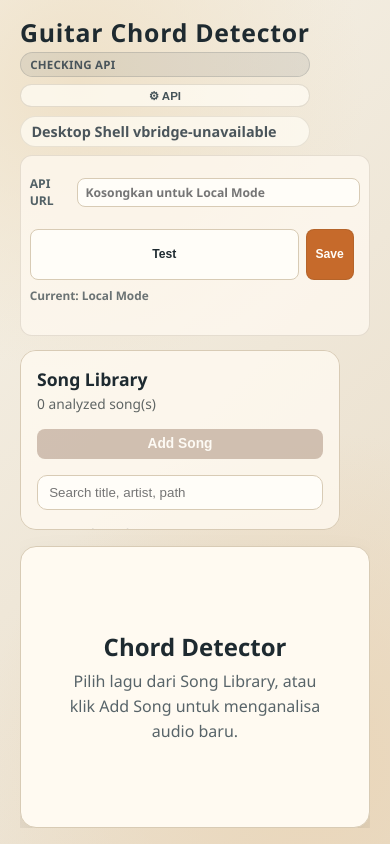
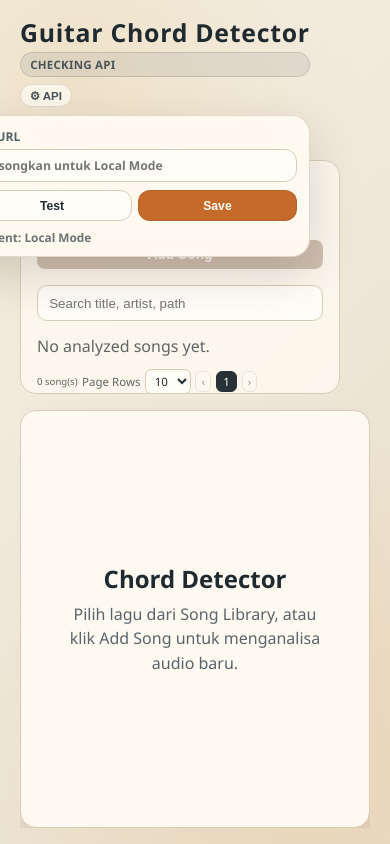
Before and after one commit to maydekil/guitar-chord-detection, a React (Vite) app in the folder apps/desktop/: page / in a window 390 px wide. Both pictures are taken after a click on the button "⚙ API". Built offline with nearby package versions, Linux system fonts and the light colour scheme.

Commit message:
Polish API settings popover

```diff
--- a/apps/desktop/src/renderer/App.tsx
+++ b/apps/desktop/src/renderer/App.tsx
@@ -1140,6 +1140,7 @@ export function App() {
                 <div className="shell-title-row">
                     <h1>Guitar Chord Detector</h1>
                     <span className={`mode-badge mode-badge-${apiHealthState}`}>{formatApiHealthLabel(apiHealthState)}</span>
+                    <span className="api-settings-menu">
                         <button
                             type="button"
                             className="api-settings-toggle"
@@ -1148,9 +1149,6 @@ export function App() {
                         >
                             ⚙ API
                         </button>
-                </div>
-                <p className="shell-meta">Desktop Shell v{version}</p>
-            </header>
                         {isApiSettingsOpen ? (
                             <section className="api-settings-panel" aria-label="API settings">
                                 <label>
@@ -1162,15 +1160,21 @@ export function App() {
                                         placeholder="Kosongkan untuk Local Mode"
                                     />
                                 </label>
+                                <div className="api-settings-actions">
                                     <button type="button" onClick={() => void handleTestApiConfig()} disabled={isTestingApiConfig || isSavingApiConfig}>
                                         {isTestingApiConfig ? "Testing..." : "Test"}
                                     </button>
                                     <button type="button" onClick={() => void handleSaveApiConfig()} disabled={isTestingApiConfig || isSavingApiConfig}>
                                         {isSavingApiConfig ? "Saving..." : "Save"}
                                     </button>
+                                </div>
                                 <small>{apiSettingsStatus || (apiBaseUrl ? `Current: ${apiBaseUrl}` : "Current: Local Mode")}</small>
                             </section>
                         ) : null}
+                    </span>
+                </div>
+                <p className="shell-meta">Desktop Shell v{version}</p>
+            </header>
 
             <div className="workspace-panels" ref={workspaceRef}>
                 <section
--- a/apps/desktop/src/renderer/styles.css
+++ b/apps/desktop/src/renderer/styles.css
@@ -143,24 +143,33 @@ body {
     padding: 0.24rem 0.54rem;
 }
 
+.api-settings-menu {
+    display: inline-flex;
+    position: relative;
+    z-index: 20;
+}
+
 .api-settings-panel {
-    display: flex;
-    align-items: center;
-    gap: 0.42rem;
-    min-width: 0;
-    margin-top: -0.35rem;
-    padding: 0.42rem 0.54rem;
-    border: 1px solid rgba(92, 76, 45, 0.14);
-    border-radius: 12px;
-    background: rgba(255, 250, 241, 0.72);
+    position: absolute;
+    left: 0;
+    top: calc(100% + 0.48rem);
+    display: grid;
+    grid-template-columns: minmax(260px, 1fr) auto;
+    gap: 0.5rem;
+    width: min(520px, calc(100vw - 2.5rem));
+    min-width: 380px;
+    padding: 0.72rem;
+    border: 1px solid rgba(92, 76, 45, 0.18);
+    border-radius: 18px;
+    background: rgba(255, 250, 241, 0.96);
+    box-shadow: 0 18px 48px rgba(45, 33, 19, 0.16);
+    backdrop-filter: blur(10px);
 }
 
 .api-settings-panel label {
-    display: inline-flex;
-    align-items: center;
-    gap: 0.4rem;
+    display: grid;
+    gap: 0.24rem;
     min-width: 0;
-    flex: 0 1 420px;
     color: #526166;
     font-size: 0.76rem;
     font-weight: 800;
@@ -170,31 +179,38 @@ body {
     width: 100%;
     min-width: 140px;
     border: 1px solid var(--line);
-    border-radius: 8px;
-    padding: 0.32rem 0.48rem;
+    border-radius: 12px;
+    padding: 0.46rem 0.62rem;
     background: #fffdf8;
     color: var(--ink);
     font: inherit;
     font-weight: 600;
 }
 
+.api-settings-actions {
+    align-items: end;
+    display: flex;
+    gap: 0.36rem;
+}
+
 .api-settings-panel button {
     border: 1px solid var(--line);
-    border-radius: 8px;
-    padding: 0.32rem 0.55rem;
+    border-radius: 12px;
+    padding: 0.46rem 0.68rem;
     background: #fffdf8;
     color: var(--ink);
     font-size: 0.76rem;
     font-weight: 800;
 }
 
-.api-settings-panel button:last-of-type {
+.api-settings-actions button:last-of-type {
     border-color: rgba(143, 87, 42, 0.32);
     background: var(--accent);
     color: #fffdf8;
 }
 
 .api-settings-panel small {
+    grid-column: 1 / -1;
     overflow: hidden;
     color: #6b7374;
     font-size: 0.74rem;
@@ -1072,14 +1088,18 @@ input[type="range"] {
     }
 
     .api-settings-panel {
-        align-items: stretch;
-        display: grid;
-        grid-template-columns: 1fr auto auto;
+        left: auto;
+        right: 0;
+        grid-template-columns: 1fr;
+        min-width: min(320px, calc(100vw - 2.5rem));
     }
 
-    .api-settings-panel label,
-    .api-settings-panel small {
-        grid-column: 1 / -1;
+    .api-settings-actions {
+        align-items: stretch;
+    }
+
+    .api-settings-actions button {
+        flex: 1;
     }
 
     .workspace-panels {
```
Lines whose indentation alone changed are shown as unchanged.
